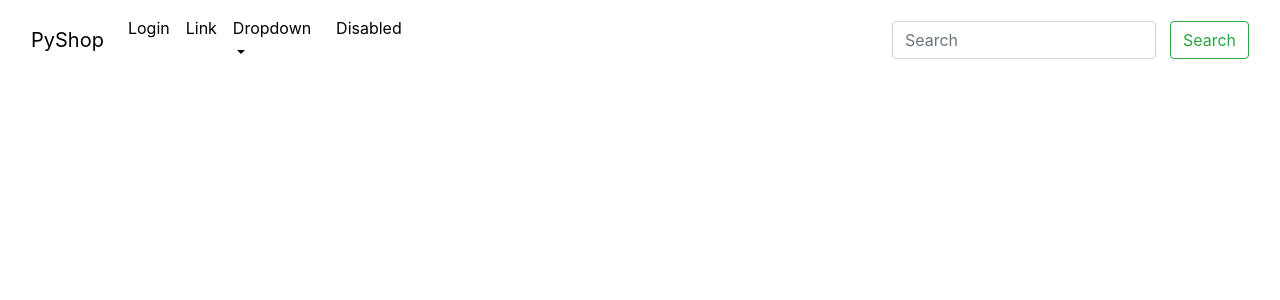
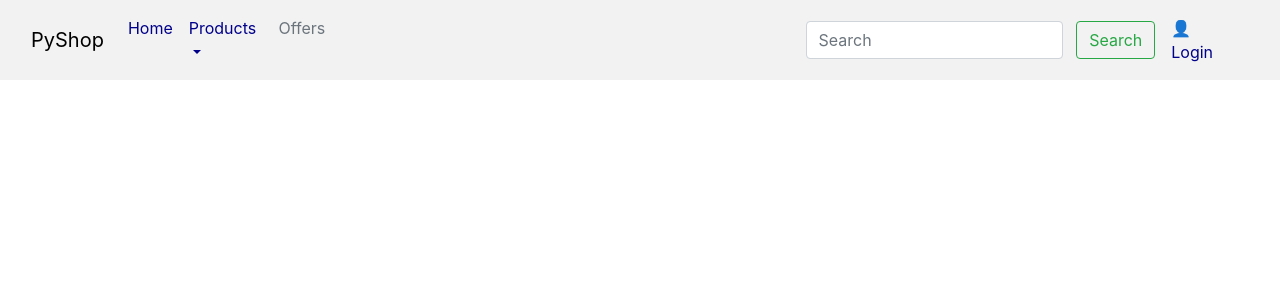
Before and after one commit to Naaz137/PyShop-EcommerceWebsite, a Django app: template templates/base.html in a window 1280 px wide. Shown: the top 300 px of the page. Run offline with Django 3.2, Linux system fonts and the light colour scheme; the template is opened without the code that fills it, so the values that code supplies are empty.

Commit message:
first commit

```diff
--- a/products/templates/index.html
+++ b/products/templates/index.html
@@ -1,7 +1,8 @@
 {% extends 'base.html' %}
 
 {% block content %}
-<h1>Products</h1>
+<h5> </h5>
+<h2>All Products</h2>
 <br/>
 <div class="row">
     {% for product in products %}
--- a/templates/base.html
+++ b/templates/base.html
@@ -12,14 +12,15 @@
     <title>PyShop Products Page</title>
     <style>
     .text {
-      color: black;
+      color: darkblue;
     }
+
 
     </style>
 </head>
 
 <body>
-<nav class="navbar navbar-expand-lg bg-body-tertiary" style="color: black">
+<nav class="navbar navbar-expand-lg bg-body-tertiary" style="color: black; background-color: #f2f2f2">
     <div class="container-fluid">
         <a class="navbar-brand" style="color: black" href="#">PyShop</a>
         <button class="navbar-toggler" type="button" data-bs-toggle="collapse" data-bs-target="#navbarSupportedContent"
@@ -28,17 +29,14 @@
         </button>
         <div class="collapse navbar-collapse" id="navbarSupportedContent">
             <ul class="navbar-nav me-auto mb-2 mb-lg-0">
+
                 <li class="nav-item">
-                    <a class="nav-link active text" aria-current="page"
-                       href="http://127.0.0.1:8000/admin/login/?next=/admin/">Login</a>
-                </li>
-                <li class="nav-item">
-                    <a class="nav-link text" href="#">Link</a>
+                    <a class="nav-link text" href="http://127.0.0.1:8000/products/">Home</a>
                 </li>
                 <li class="nav-item dropdown">
                     <a class="nav-link dropdown-toggle text" href="#" role="button" data-bs-toggle="dropdown"
-                       aria-expanded="false">
-                        Dropdown
+                       aria-expanded="true">
+                        Products
                     </a>
                     <ul class="dropdown-menu">
                         <li><a class="dropdown-item" href="#">Action</a></li>
@@ -50,7 +48,7 @@
                     </ul>
                 </li>
                 <li class="nav-item">
-                    <a class="nav-link disabled">Disabled</a>
+                    <a class="nav-link disabled" href="#">Offers</a>
                 </li>
             </ul>
             <span>&nbsp;&nbsp;&nbsp;&nbsp;&nbsp;&nbsp;&nbsp;&nbsp;&nbsp;&nbsp;&nbsp;&nbsp;&nbsp;&nbsp;
@@ -66,9 +64,14 @@
                 <span>&nbsp;&nbsp;&nbsp;</span>
                 <button class="btn btn-outline-success" type="submit">Search</button>
             </form>
+            <span class="nav-item">
+                    <a class="nav-link active text" aria-current="page"
+                       href="http://127.0.0.1:8000/admin/login/?next=/admin/">👤 Login</a>
+            </span>
         </div>
     </div>
 </nav>
+
 <!-- As a link -->
 <!--
 <nav class="navbar navbar-light bg-light">
@@ -81,6 +84,7 @@
 </div>
 <!-- Optional JavaScript -->
 <!-- jQuery first, then Popper.js, then Bootstrap JS -->
+<!--
 <script src="https://code.jquery.com/jquery-3.3.1.slim.min.js"
         integrity="sha384-q8i/X+965DzO0rT7abK41JStQIAqVgRVzpbzo5smXKp4YfRvH+8abtTE1Pi6jizo"
         crossorigin="anonymous"></script>
@@ -90,5 +94,6 @@
 <script src="https://cdn.jsdelivr.net/npm/bootstrap@4.1.3/dist/js/bootstrap.min.js"
         integrity="sha384-ChfqqxuZUCnJSK3+MXmPNIyE6ZbWh2IMqE241rYiqJxyMiZ6OW/JmZQ5stwEULTy"
         crossorigin="anonymous"></script>
+-->
 </body>
 </html>
```
